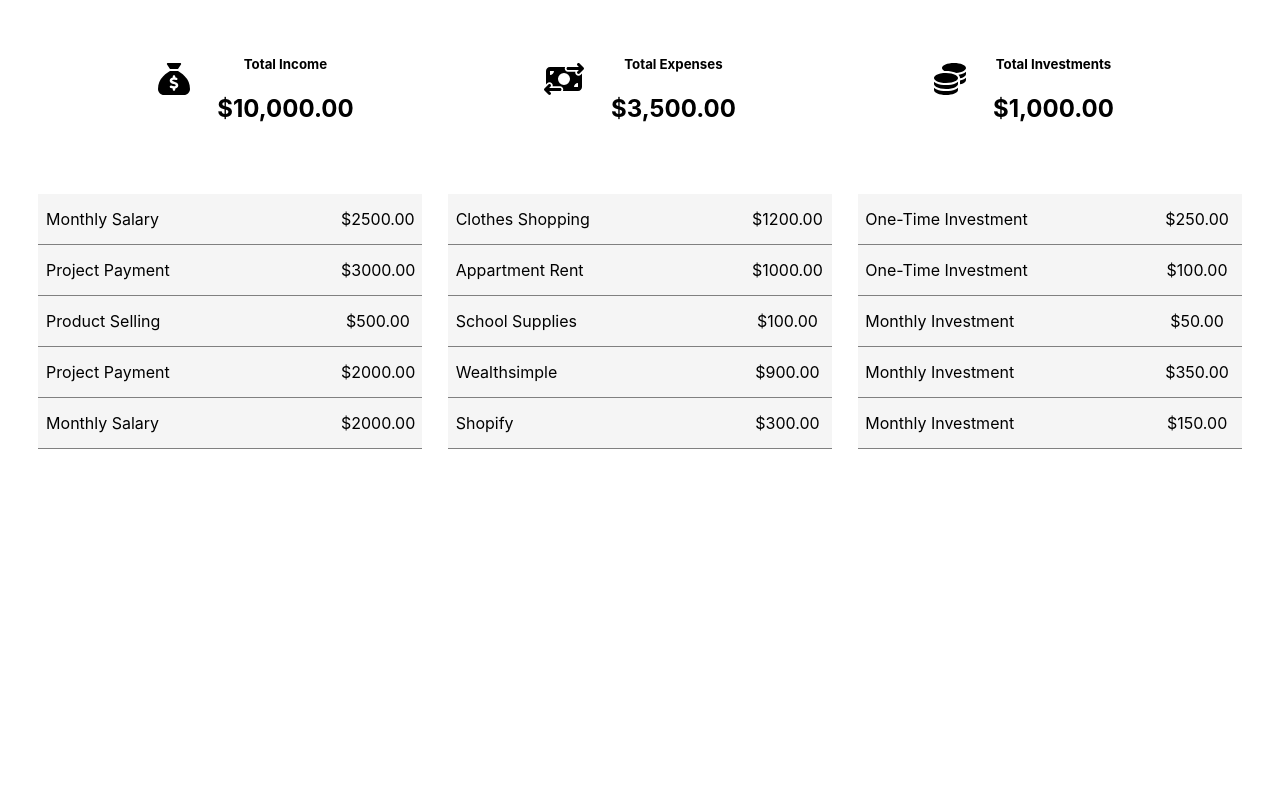
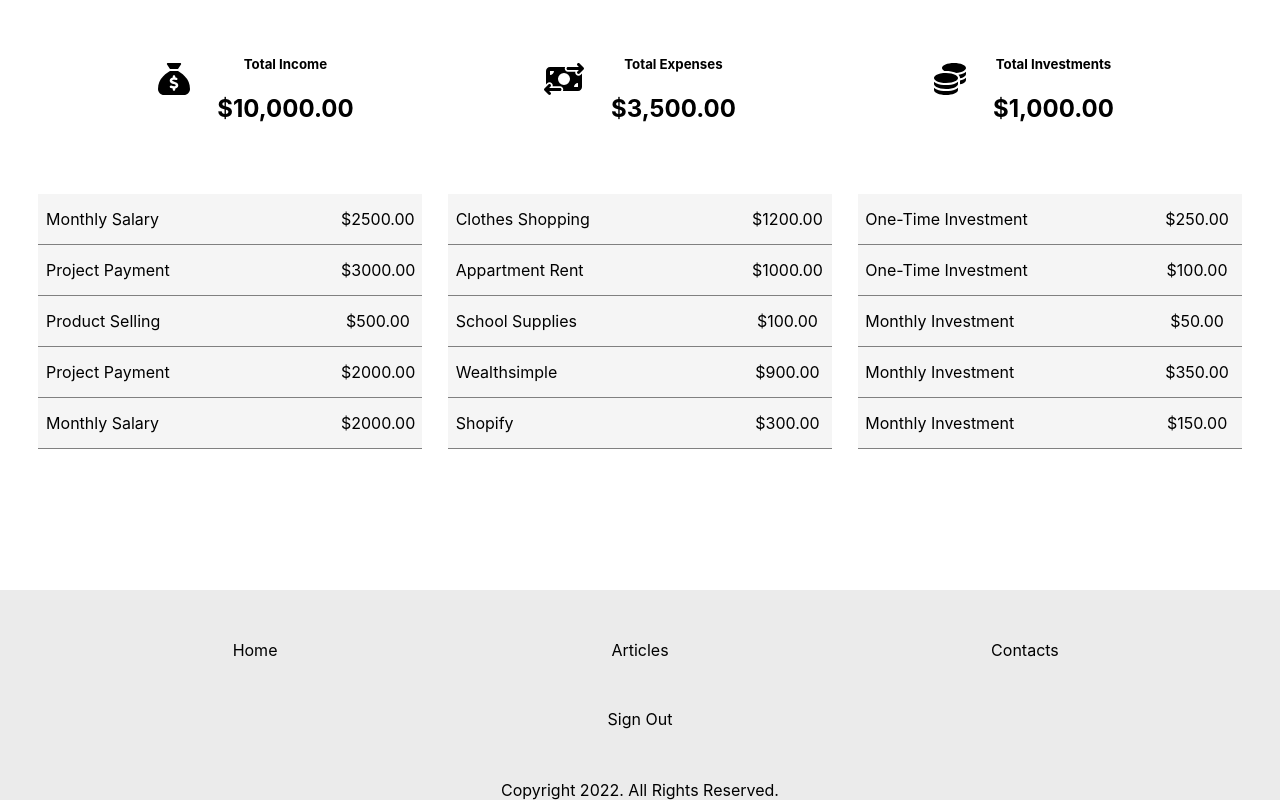
Before and after one commit to Uniinvesting/Main-Page, a React (Create React App) app in the folder uniinvesting_main_page/: page / in a window 1280 px wide. Shown: the part 1468-2268 px from the top of the page. Before the commit the page ends 1930 px from the top, so only its background shows below. Built offline with nearby package versions, Linux system fonts and the light colour scheme.

Commit message:
adding footer

```diff
--- a/uniinvesting_main_page/src/App.css
+++ b/uniinvesting_main_page/src/App.css
@@ -160,3 +160,24 @@ div#investment{
   display: flex;
   justify-content: center;
 }
+.centered{
+  display: flex;
+  justify-content: center;
+}
+.footer-row{
+  display: flex;
+  flex-wrap: wrap;
+}
+.footer-row {
+  display: flex;
+  justify-content: center;
+  padding: 2%;
+}
+a.footer-links {
+  width: 10%;
+}
+div#footer {
+  background: #ebebeb;
+  color: black;
+  margin-top: 10%;
+}
--- a/uniinvesting_main_page/src/App.js
+++ b/uniinvesting_main_page/src/App.js
@@ -4,6 +4,7 @@ import Scroll_section_one from './components/scroll-section-one';
 import Scroll_section_two from './components/scroll-section-two';
 import Scroll_section_three from './components/scroll-section-three';
 import Finance_tracker from './components/finance_tracker';
+import Footer from './components/data/footer';
 
 function App() {
   return (
@@ -13,6 +14,7 @@ function App() {
       <Scroll_section_two />
       <Scroll_section_three />
       <Finance_tracker />
+      <Footer />
     </div>
   );
 }
--- /dev/null
+++ b/uniinvesting_main_page/src/components/data/footer.js
@@ -0,0 +1,17 @@
+import React from 'react'
+
+export default function Footer() {
+  return (
+    <div id='footer'>
+        <div className='footer-row'>
+            <a href='' className='footer-links'>Home</a>
+            <a href='' className='footer-links'>Articles</a>
+            <a href='' className='footer-links'>Contacts</a>
+            <a href='' className='footer-links'>Sign Out</a>
+        </div>
+        <div className='centered'>
+            Copyright 2022. All Rights Reserved.
+        </div>
+    </div>
+  )
+}
```
